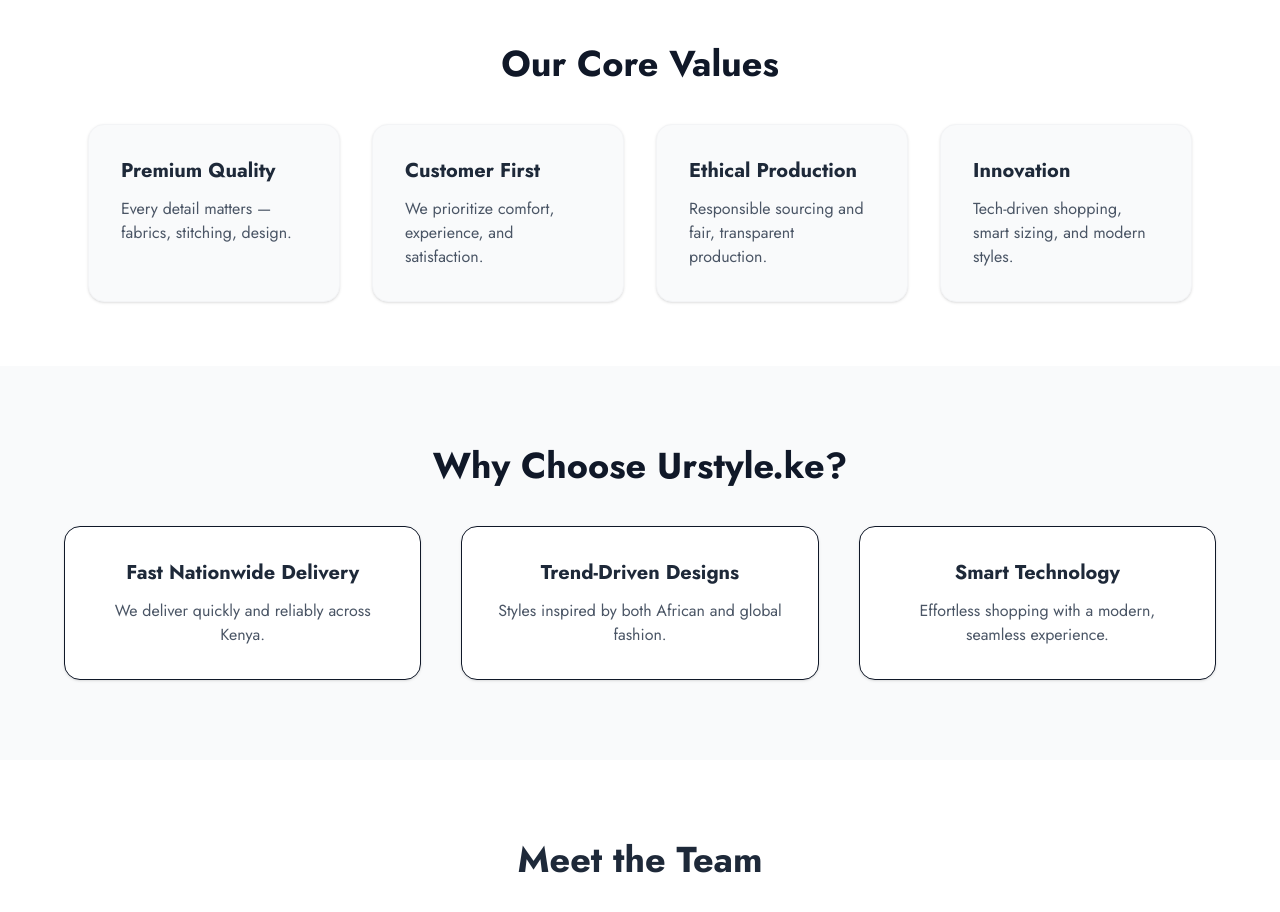
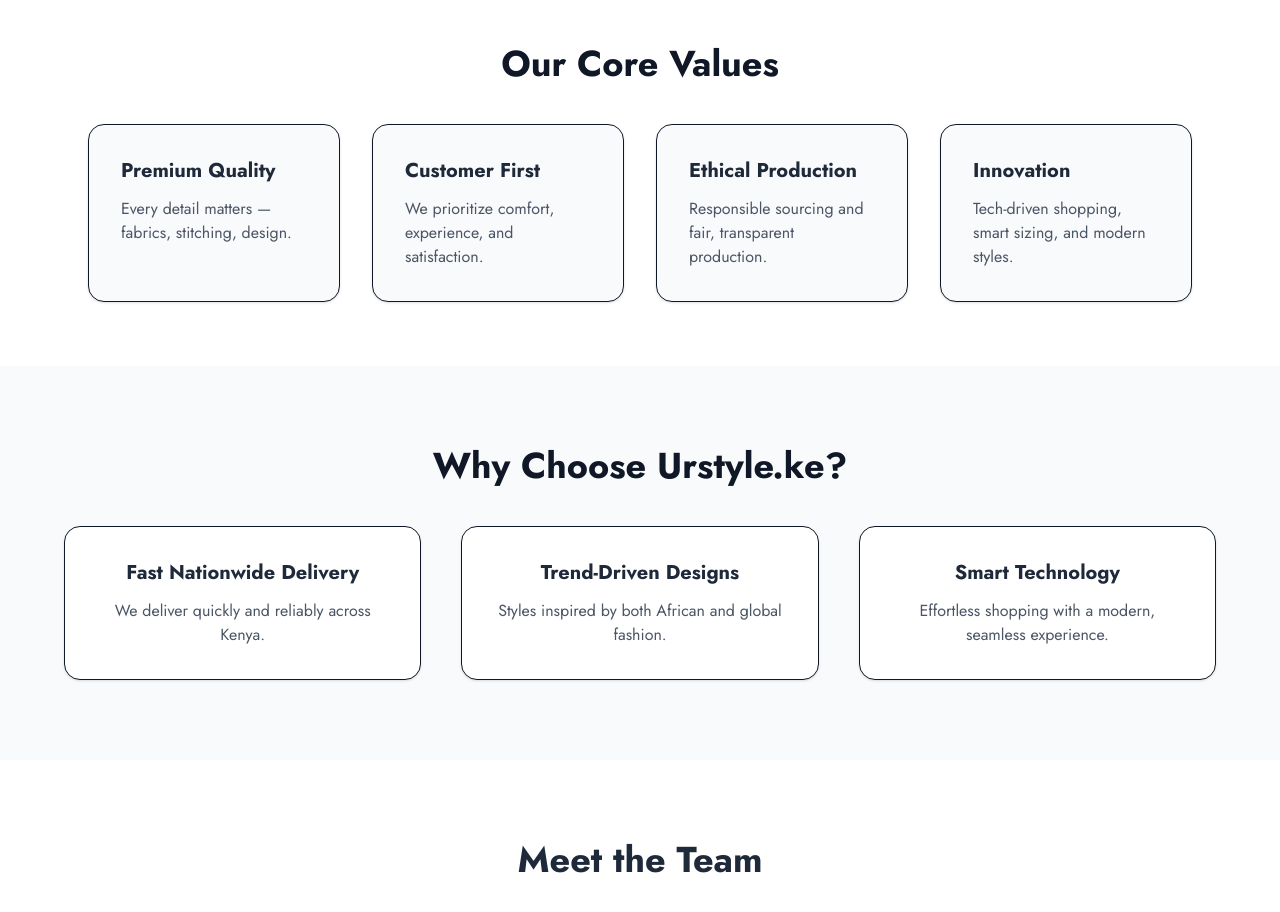
Before and after one commit to Griffinsshem/urstyle.ke, a Next.js app: page /about in a window 1280 px wide. Shown: the part 1740-2652 px from the top of the page. Built offline with nearby package versions, Linux system fonts and the light colour scheme.

Commit message:
feat: update the about page stylings

```diff
--- a/src/app/about/page.js
+++ b/src/app/about/page.js
@@ -81,7 +81,7 @@
             { title: "Ethical Production", desc: "Responsible sourcing and fair, transparent production." },
             { title: "Innovation", desc: "Tech-driven shopping, smart sizing, and modern styles." },
           ].map((val, i) => (
-            <div key={i} className="bg-gray-50 p-8 shadow-sm rounded-2xl border border-gray-100">
+            <div key={i} className="bg-gray-50 p-8 shadow-sm rounded-2xl border border-gray-900">
               <h3 className="font-bold text-xl mb-3">{val.title}</h3>
               <p className="text-gray-600">{val.desc}</p>
             </div>
@@ -149,7 +149,7 @@
 
   return (
     <section className="bg-white py-20 px-6">
-      <div className="max-w-6xl mx-auto text-center">
+      <div className="max-w-6xl mx-auto text-center b">
         <h2 className="text-4xl font-bold text-gray-900 mb-10">Trusted by Thousands</h2>
 
         <div className="grid md:grid-cols-4 gap-8">
```
